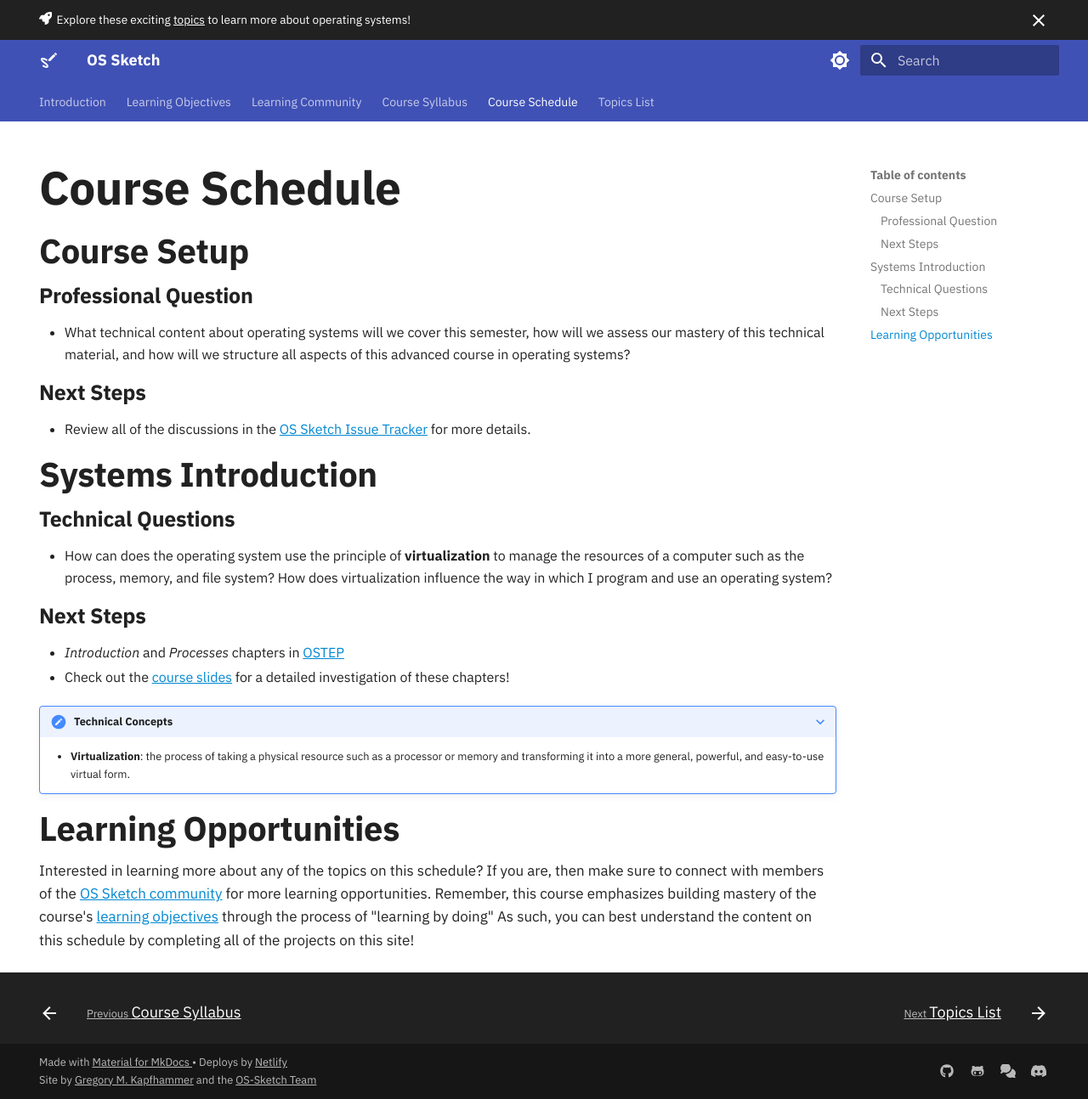
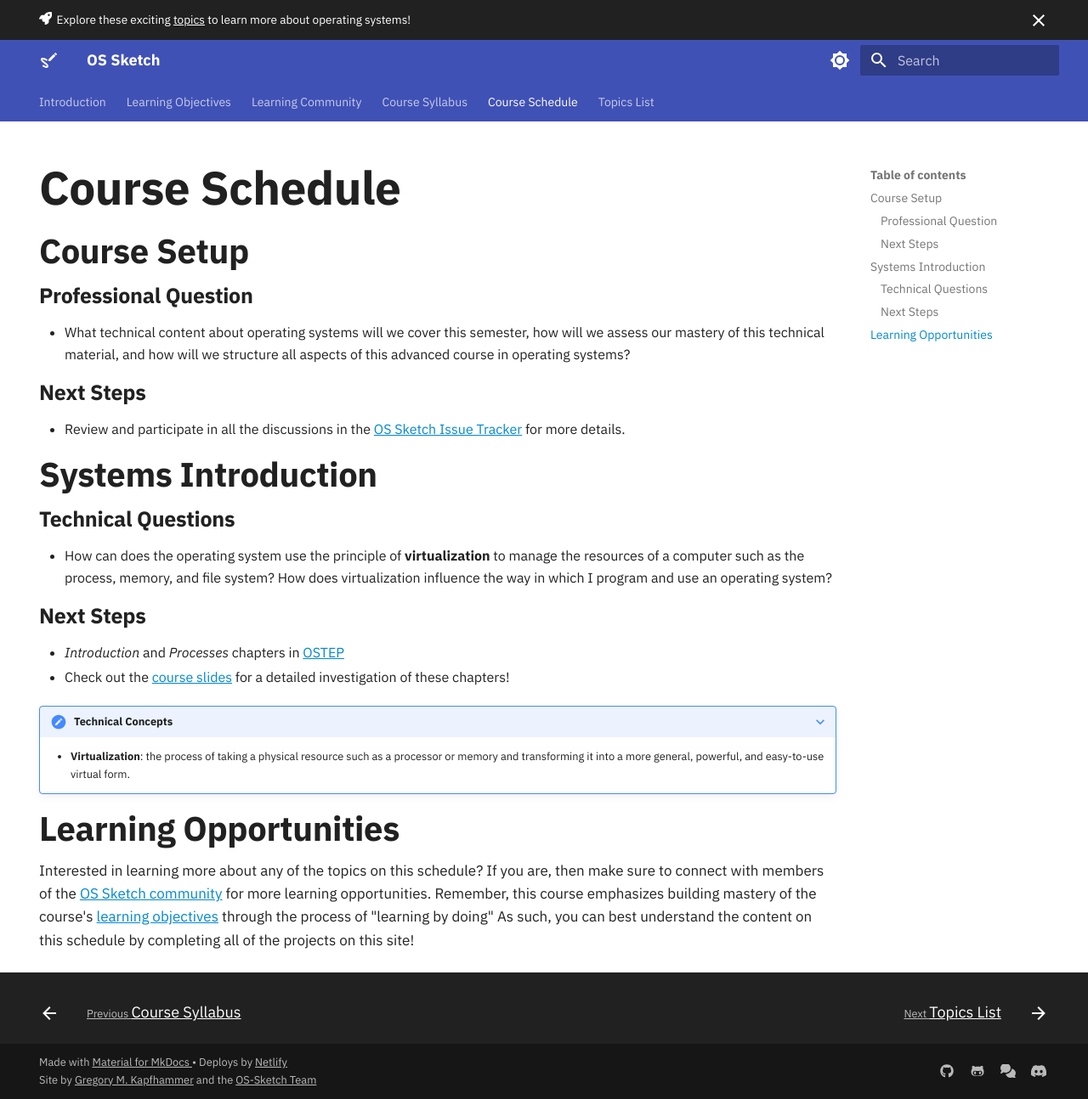
Before and after one commit to OS-Sketch/www.os-sketch.com, an MkDocs documentation site: the page built from docs/operating-systems/schedule.md, in a window 1280 px wide and 1294 px high. Shown: the whole window at 85% size. Built offline with MkDocs 1.6.1 and Material for MkDocs 9.7.7, drawn with Linux system fonts in a browser that asks for light colours.

Commit message:
fix: Clarify the phrasing in the schedule for operating-systems.

```diff
--- a/docs/operating-systems/schedule.md
+++ b/docs/operating-systems/schedule.md
@@ -24,7 +24,7 @@ hide:
 
 ### Next Steps
 
-- Review all of the discussions in the [OS Sketch Issue
+- Review and participate in all the discussions in the [OS Sketch Issue
   Tracker](https://github.com/OS-Sketch/www.os-sketch.com/issues) for more
   details.
 
```
